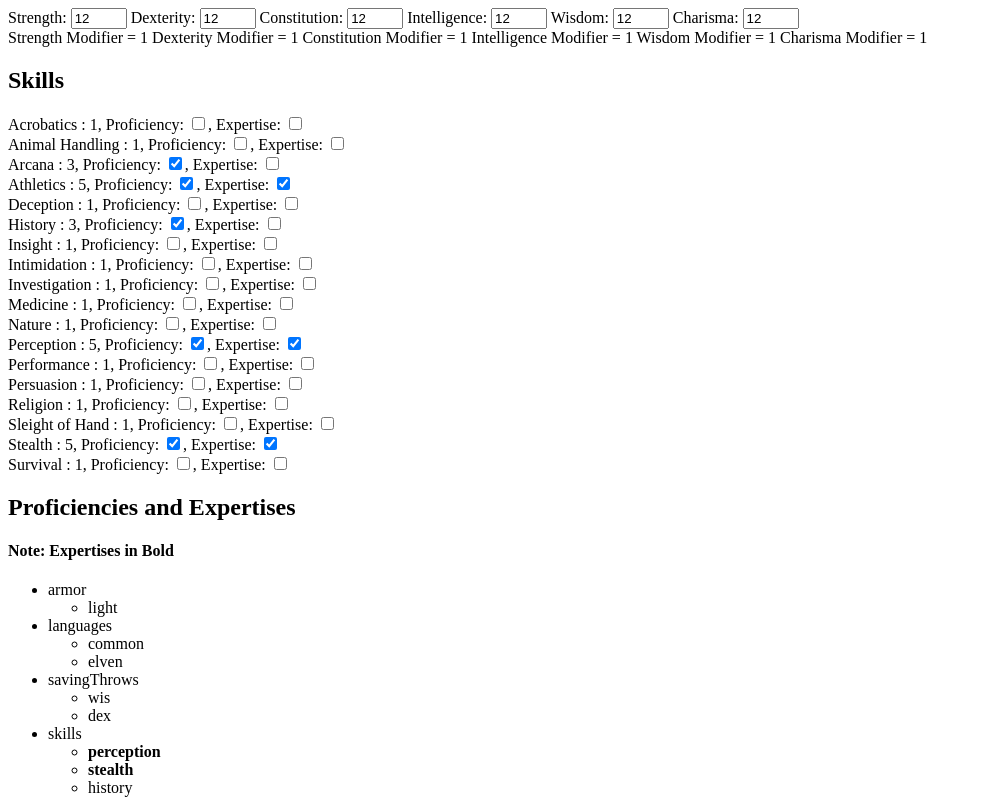
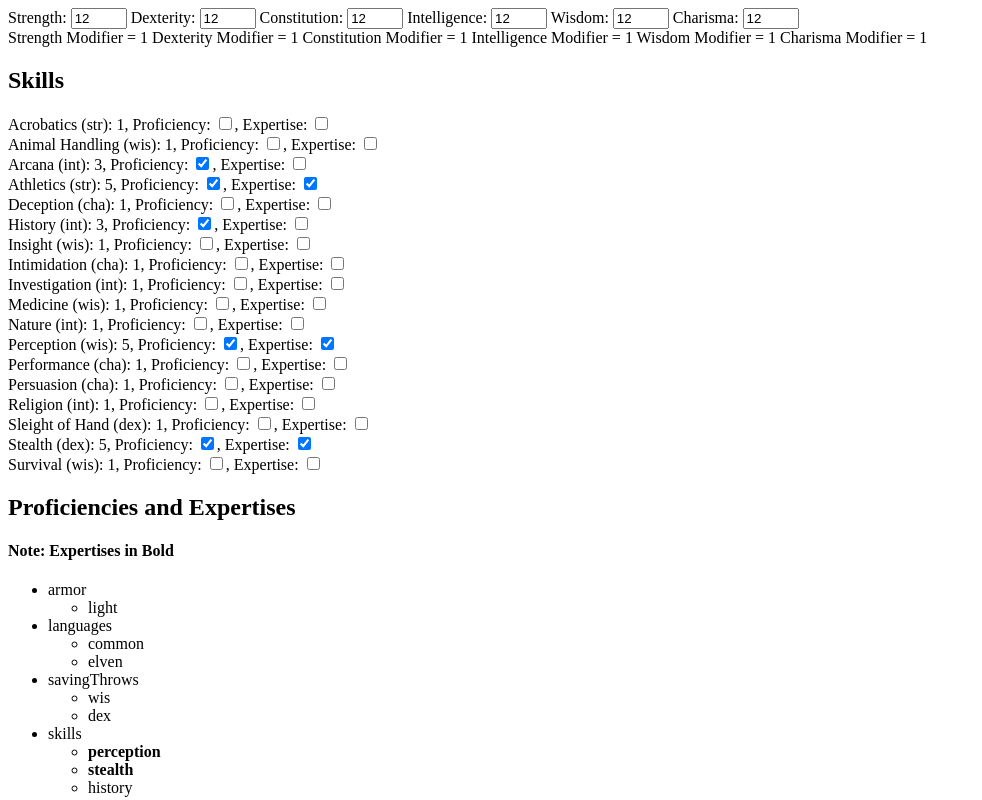
Before and after one commit to cjb3768/TryingAngular, an Angular app in the folder char-sheet-gen/: page / in a window 1280 px wide. Shown: the top 800 px of the page, without its empty margins (0-982 px from the left). Built offline with nearby package versions, Linux system fonts and the light colour scheme.

Commit message:
Now listing skills alongside their corresponding ability modifiers.

```diff
--- a/char-sheet-gen/src/app/skills/skills.component.html
+++ b/char-sheet-gen/src/app/skills/skills.component.html
@@ -1,7 +1,7 @@
 <h2>Skills</h2>
 
 <div *ngFor="let skill of skills | keyvalue">
-  {{skill.value.printName}} : {{skill.value.modifier}},
+  {{skill.value.printName}} ({{skill.value.ability}}): {{skill.value.modifier}},
   Proficiency: <input type="checkbox" [formControl]="proficiencyControls[skill.key]" (click)="proficiencyChange(proficiencyControls[skill.key], expertiseControls[skill.key], skill.key)">,
   Expertise: <input type="checkbox" [formControl]="expertiseControls[skill.key]" (click)="expertiseChange(proficiencyControls[skill.key], expertiseControls[skill.key], skill.key)">
 </div>
```
